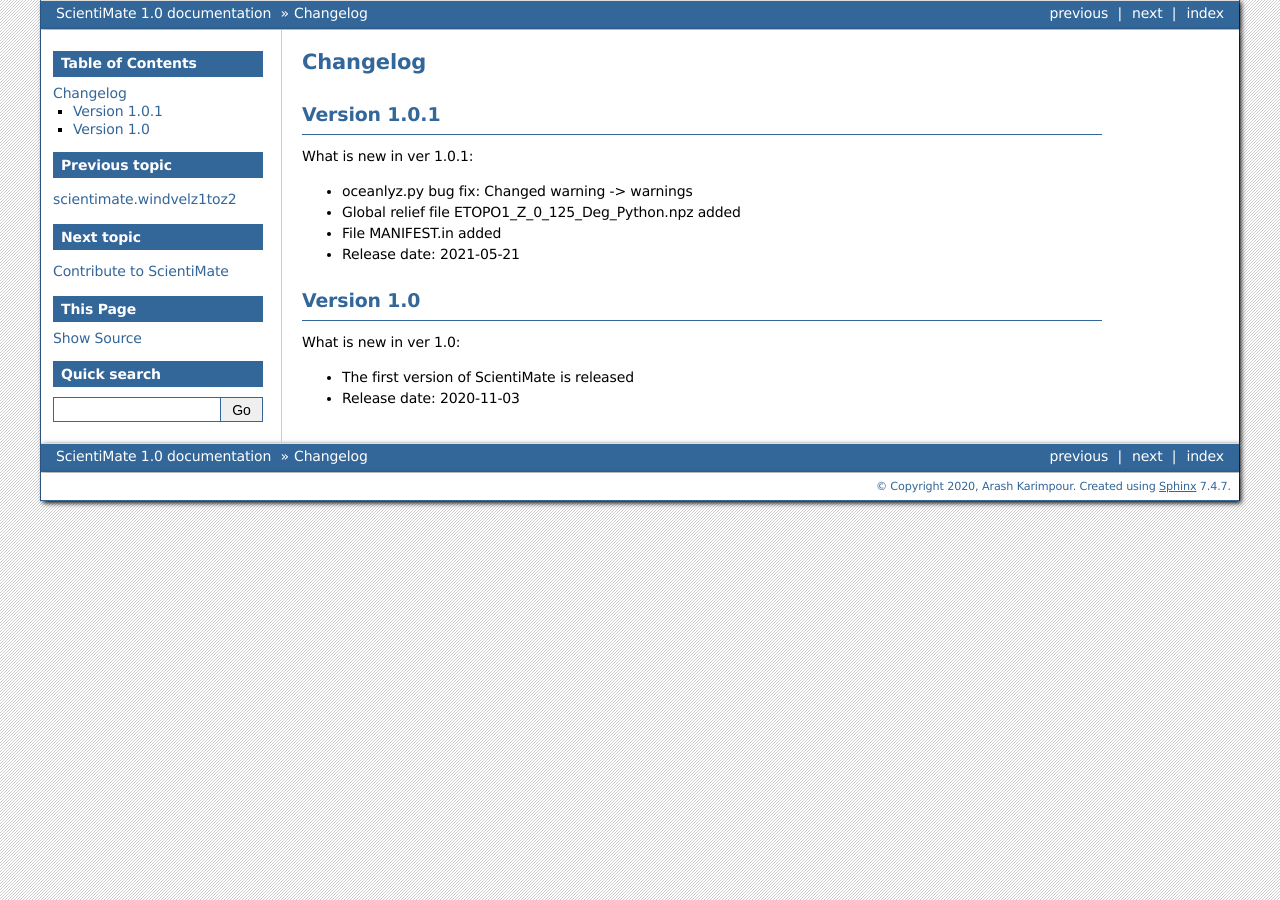
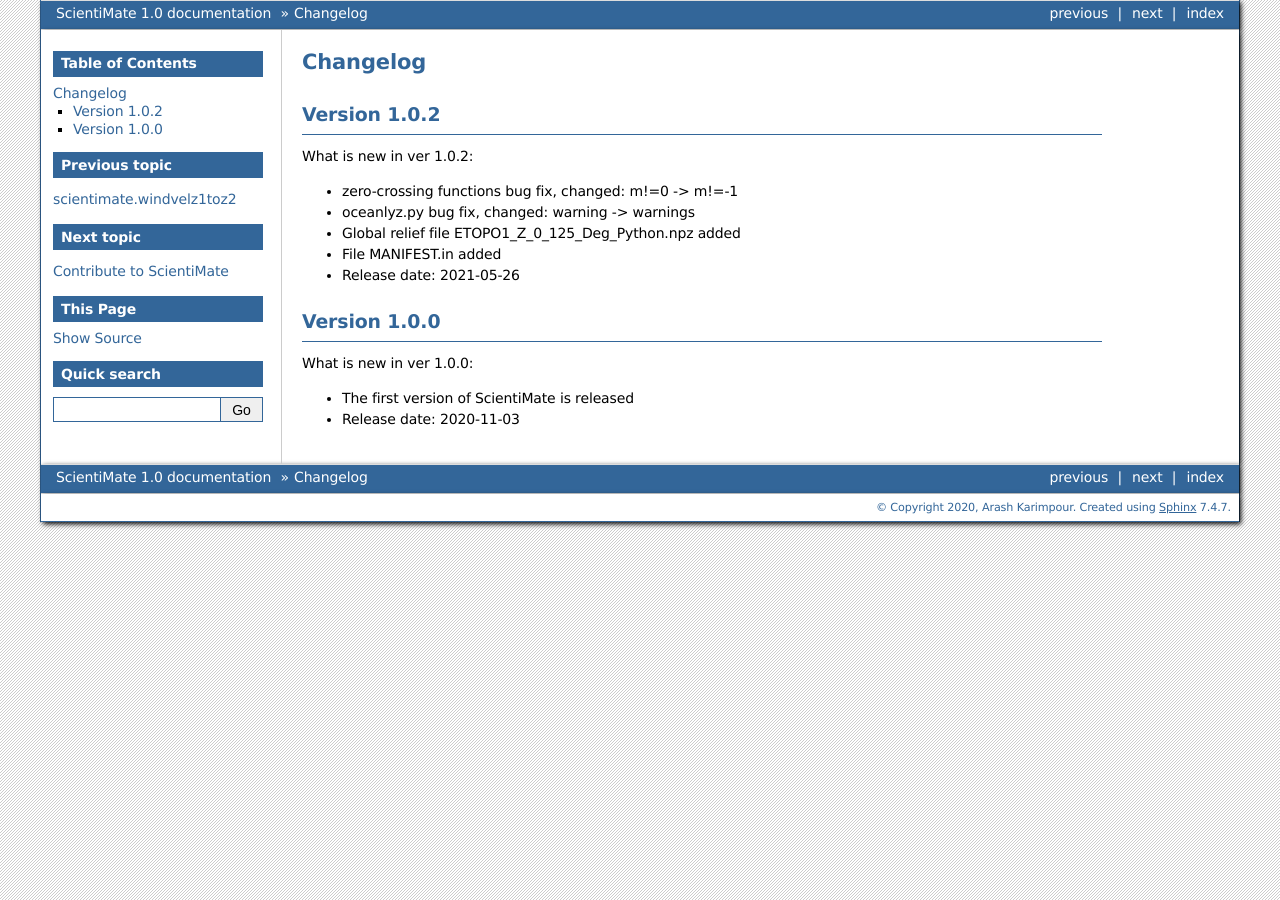
Before and after one commit to akarimp/ScientiMate, a Sphinx documentation site: the page built from docs/4_Changelog.rst, in a window 1280 px wide. Built offline with Sphinx 7.4.7, drawn with Linux system fonts in a browser that asks for light colours.

Commit message:
Add files via upload

```diff
--- a/docs/4_Changelog.rst
+++ b/docs/4_Changelog.rst
@@ -1,20 +1,21 @@
 Changelog
 =========
 
-Version 1.0.1
+Version 1.0.2
 -------------
 
-What is new in ver 1.0.1:
+What is new in ver 1.0.2:
 
-* oceanlyz.py bug fix: Changed warning -> warnings
+* zero-crossing functions bug fix, changed: m!=0 -> m!=-1
+* oceanlyz.py bug fix, changed: warning -> warnings
 * Global relief file ETOPO1_Z_0_125_Deg_Python.npz added
 * File MANIFEST.in added
-* Release date: 2021-05-21
+* Release date: 2021-05-26
 
-Version 1.0
------------
+Version 1.0.0
+-------------
 
-What is new in ver 1.0:
+What is new in ver 1.0.0:
 
 * The first version of ScientiMate is released
 * Release date: 2020-11-03
```
